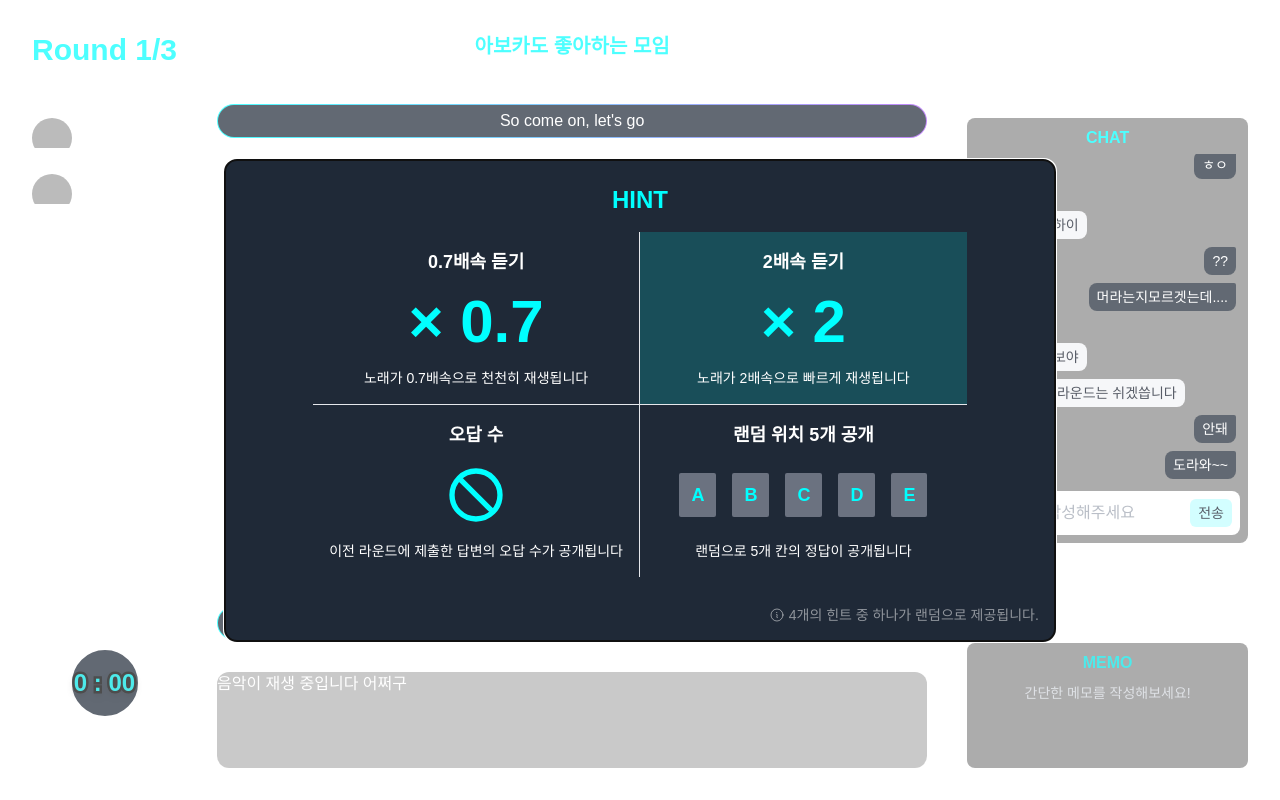
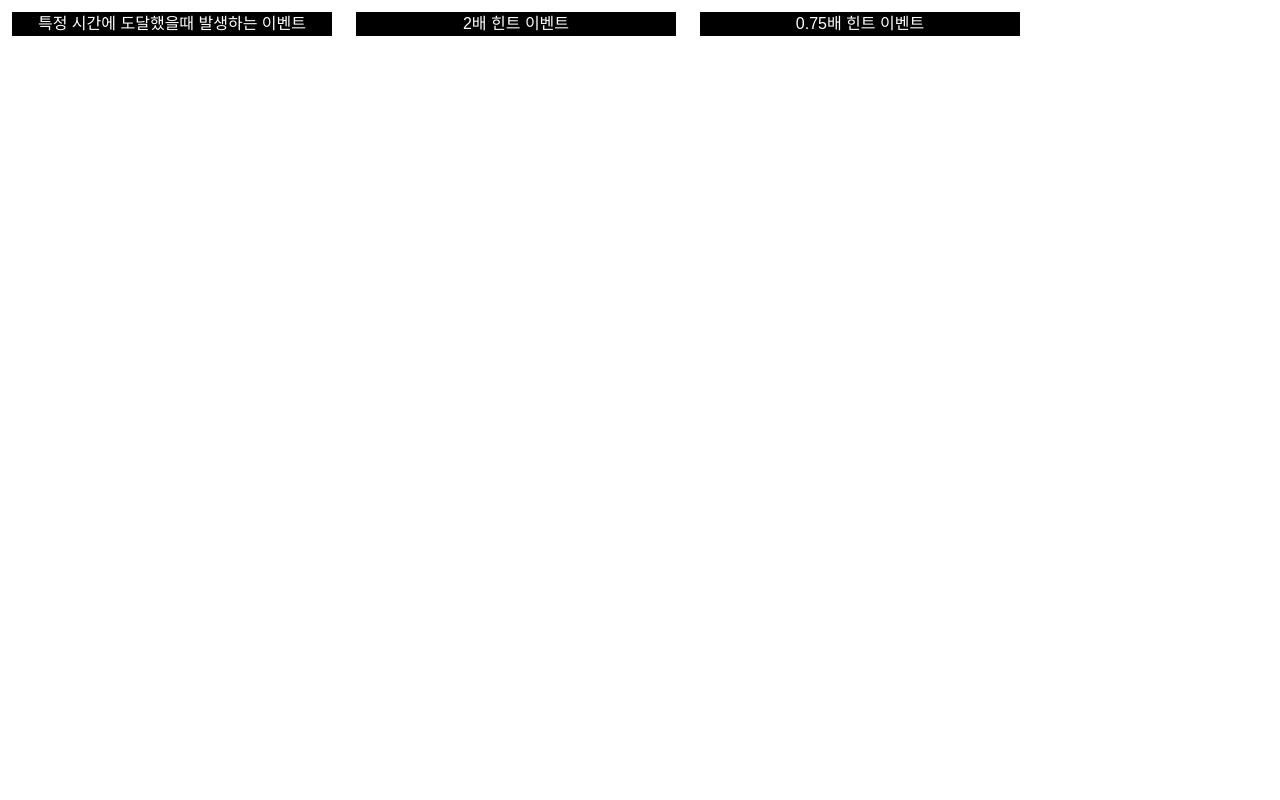
Before and after one commit to Englising/Englising, a React (Vite) app in the folder englising-fe/: page /multiPlay/playerTest in a window 1280 px wide. Built offline with nearby package versions, Linux system fonts and the light colour scheme; no server answers; grey boxes are pictures that could not be loaded; a web font is replaced by a local one.

Commit message:
:sparkles: feat-fe: 멀티플레이 player 기능 및 테스터 구현

```diff
--- a/englising-fe/src/App.tsx
+++ b/englising-fe/src/App.tsx
@@ -15,6 +15,7 @@ import SinglePlay from './pages/SinglePage'
 import Multiplay from './pages/MultiplayPage'
 import WordListPage from './pages/WordListPage'
 import SidebarLayout from './pages/SidebarLayout'
+import PlayerTest from './component/multi/PlayerTest.tsx'
 
 
 function App() {
@@ -66,6 +67,10 @@ function App() {
       path: "/multiPlay/:multiId",
       element: <Multiplay/>
     },
+    {
+      path: "/multiPlay/playerTest",
+      element: <PlayerTest/>
+    }
   ])
 
   return (
--- /dev/null
+++ b/englising-fe/src/component/multi/MultiMusicPlayer.tsx
@@ -0,0 +1,52 @@
+import { useEffect, useState, useRef } from "react"
+import ReactPlayer from "react-player"
+import { PlayInfo } from "./PlayerTest"
+import { OnProgressProps} from "react-player/base"
+
+interface Props {
+    playInfo: PlayInfo,
+}
+
+const MultiMusicPlayer = ({playInfo}: Props) => {
+
+    let { url, startTime, endTime, speed, onPlay } = playInfo
+    const [playing, setPlaying] = useState<boolean>(false);
+    const player = useRef<ReactPlayer | null>(null);
+
+    useEffect(() => {
+        if (startTime == -1) return;
+        player.current?.seekTo(startTime);
+        if (!playing) setPlaying(true);
+    }, [onPlay])
+
+
+    const handleProgress = (e: OnProgressProps) => {
+        if (e.playedSeconds > endTime - 0.01) {
+            if(playing) setPlaying(false);
+        }
+    }
+
+    const handleOnPause = () => {
+        if (playing) {
+            setPlaying(false);
+        }
+    }
+
+    return (
+        <>
+            <div>
+                <ReactPlayer
+                    url={url}
+                    ref={player}
+                    playing={playing} // 재생여부
+                    controls={true}
+                    playbackRate={speed}
+                    progressInterval={100}
+                    onProgress={(e) => handleProgress(e)}
+                    onPause={handleOnPause}
+                />
+            </div>
+        </>
+    );
+}
+export default MultiMusicPlayer;
--- /dev/null
+++ b/englising-fe/src/component/multi/PlayerTest.tsx
@@ -0,0 +1,69 @@
+import { useState } from "react";
+import MultiMusicPlayer from "./MultiMusicPlayer";
+
+export interface PlayInfo {
+    url: string
+    startTime: number,
+    endTime: number,
+    speed: number,
+    onPlay: number
+}
+
+const PlayerTest = () => {
+    const [playInfo, setPlayInfo] = useState <PlayInfo>({
+        url: "https://www.youtube.com/watch?v=EVJjmMW7eII", //처음에 초기화 해줘야함.
+        startTime: -1,
+        endTime: -1,
+        speed: 1,
+        onPlay: 0
+    })
+
+    const evernt1 = () => {
+        // 특정시간에 도달하면 playInfo 값 넣어주기 (url, startTime, endTime, speed)
+        setPlayInfo({
+            ...playInfo,
+            startTime: 60,
+            endTime: 65,
+            speed: 1,
+            onPlay: ((playInfo.onPlay + 1) % 2)
+        })
+    }
+
+    const evernt2 = () => {
+        // 특정시간에 도달하면 playInfo 값 넣어주기 (url, startTime, endTime, speed)
+        setPlayInfo({
+            ...playInfo,
+            startTime: 60,
+            endTime: 65,
+            speed: 2,
+            onPlay: ((playInfo.onPlay + 1) % 2)
+        })
+    }
+
+    const evernt3 = () => {
+        // 특정시간에 도달하면 playInfo 값 넣어주기 (url, startTime, endTime, speed)
+        setPlayInfo({
+            ...playInfo,
+            startTime: 60,
+            endTime: 65,
+            speed: 0.7,
+            onPlay: ((playInfo.onPlay + 1) % 2)
+        })
+    }
+
+
+    return (
+        <>
+            <div className="flex">
+                <div className="bg-black w-80 m-3 text-white text-center" onClick={evernt1}>특정 시간에 도달했을때 발생하는 이벤트</div>
+                <div className="bg-black w-80 m-3 text-white text-center" onClick={evernt2}>2배 힌트 이벤트</div>
+                <div className="bg-black w-80 m-3 text-white text-center" onClick={evernt3}>0.75배 힌트 이벤트</div>
+            </div>
+
+            <div>
+                <MultiMusicPlayer playInfo={playInfo} />
+            </div>
+        </>
+    )
+}
+export default PlayerTest;
```
